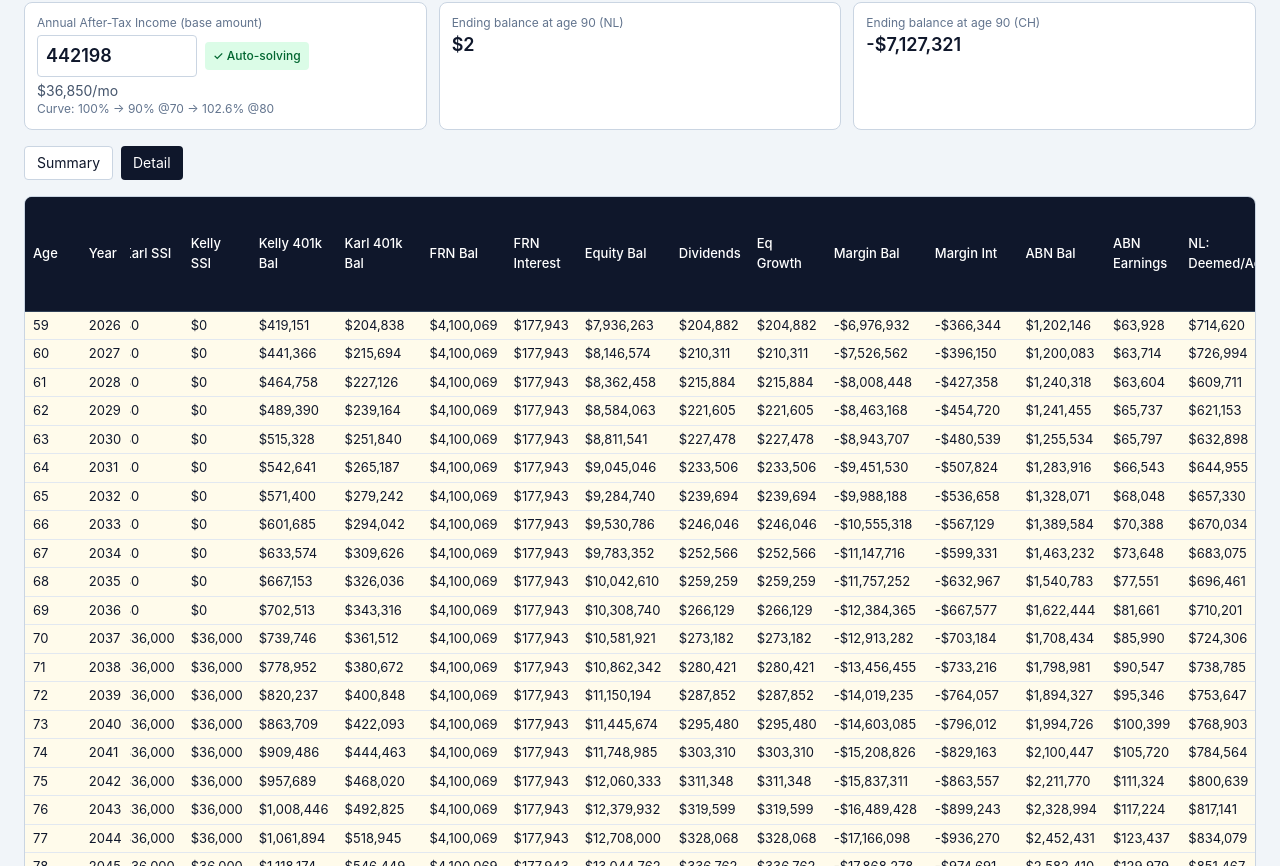
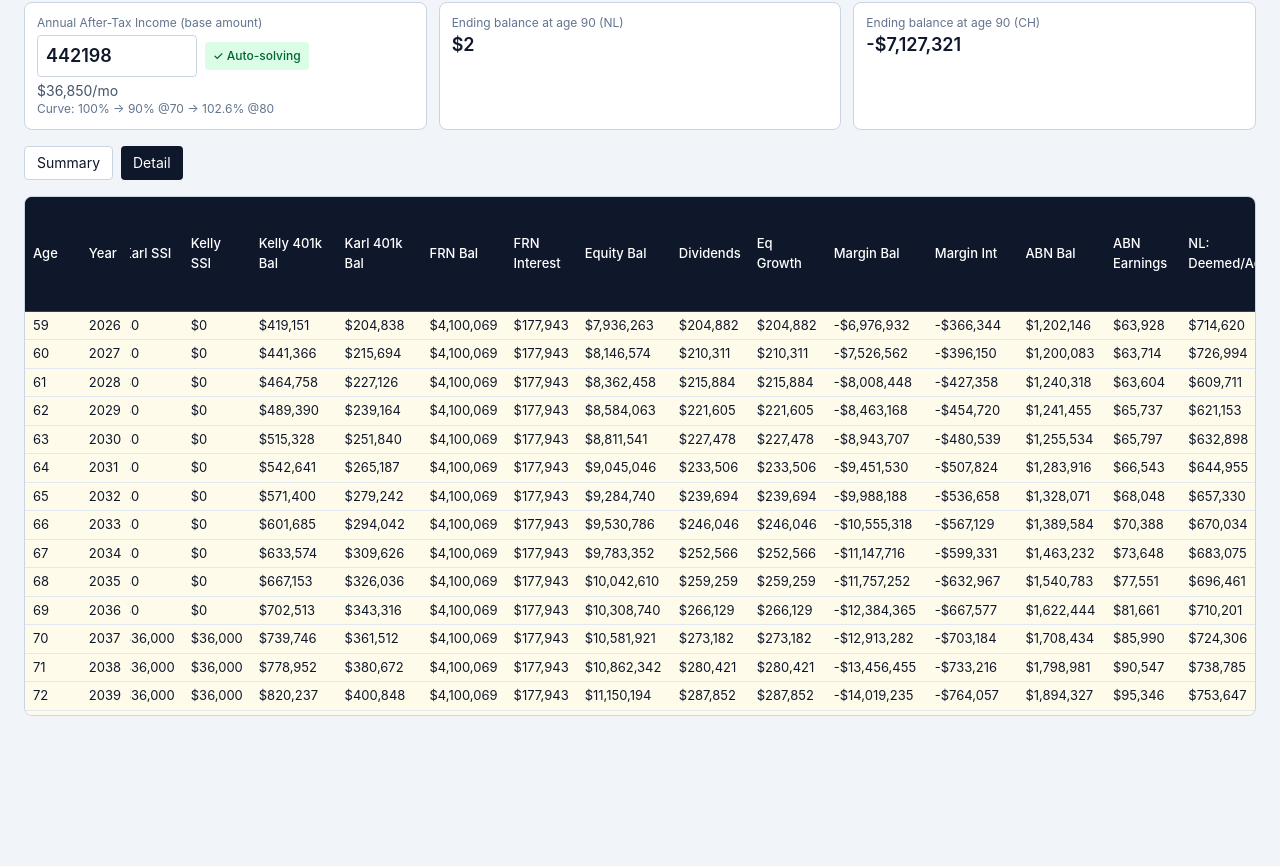
Before and after one commit to KCALLC/retirement-calculator, a Next.js app: page / in a window 1280 px wide. Shown: the part 654-1520 px from the top of the page. After the commit the page ends 1394 px from the top, so only its background shows below. Built offline with nearby package versions, Linux system fonts and the light colour scheme.

Commit message:
v8: Sticky column headers + scrollable detail table with max height

```diff
--- a/src/app/page.tsx
+++ b/src/app/page.tsx
@@ -608,9 +608,9 @@ export default function Home() {
         )}
 
         {tab === "detail" && (
-          <section className="overflow-x-auto rounded-lg border border-slate-300 bg-white">
+          <section className="overflow-auto rounded-lg border border-slate-300 bg-white" style={{ maxHeight: 'calc(100vh - 280px)' }}>
             <table className="min-w-[2500px] border-collapse text-[13px]">
-              <thead>
+              <thead className="sticky top-0 z-30">
                 <tr className="bg-slate-900 text-white">
                   {[
                     "Age", "Year", "Karl SSI", "Kelly SSI", "Kelly 401k Bal", "Karl 401k Bal", "FRN Bal", "FRN Interest", "Equity Bal", "Dividends", "Eq Growth", "Margin Bal", "Margin Int", "ABN Bal", "ABN Earnings", "NL: Deemed/Actual", "NL: Margin Deduction", "NL: Allowance", "NL: Box3 Taxable", "NL: Tax Rate", "NL: Box3 Tax", "NL: FTC Credit", "CH: Net Wealth USD", "CH: Net Wealth CHF", "CH: Cantonal Basic Tax", "CH: Municipal Tax", "CH: Total Wealth Tax CHF", "CH: Wealth Tax USD", "CH: Investment Income", "CH: Income Tax", "CH: Total Tax", "Total Income", "Withdrawal", "Ending Balance (NL)", "Ending Balance (CH)",
```
